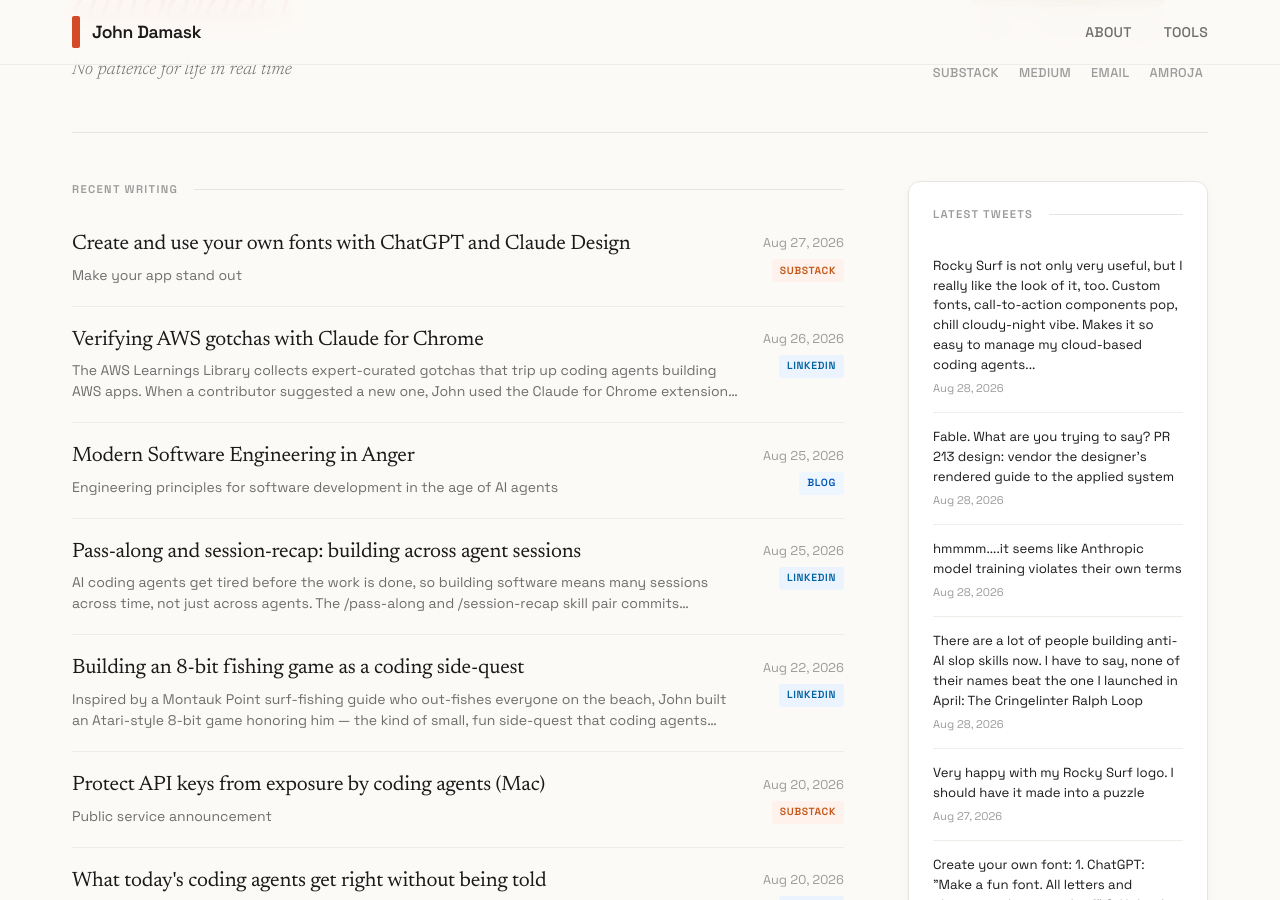
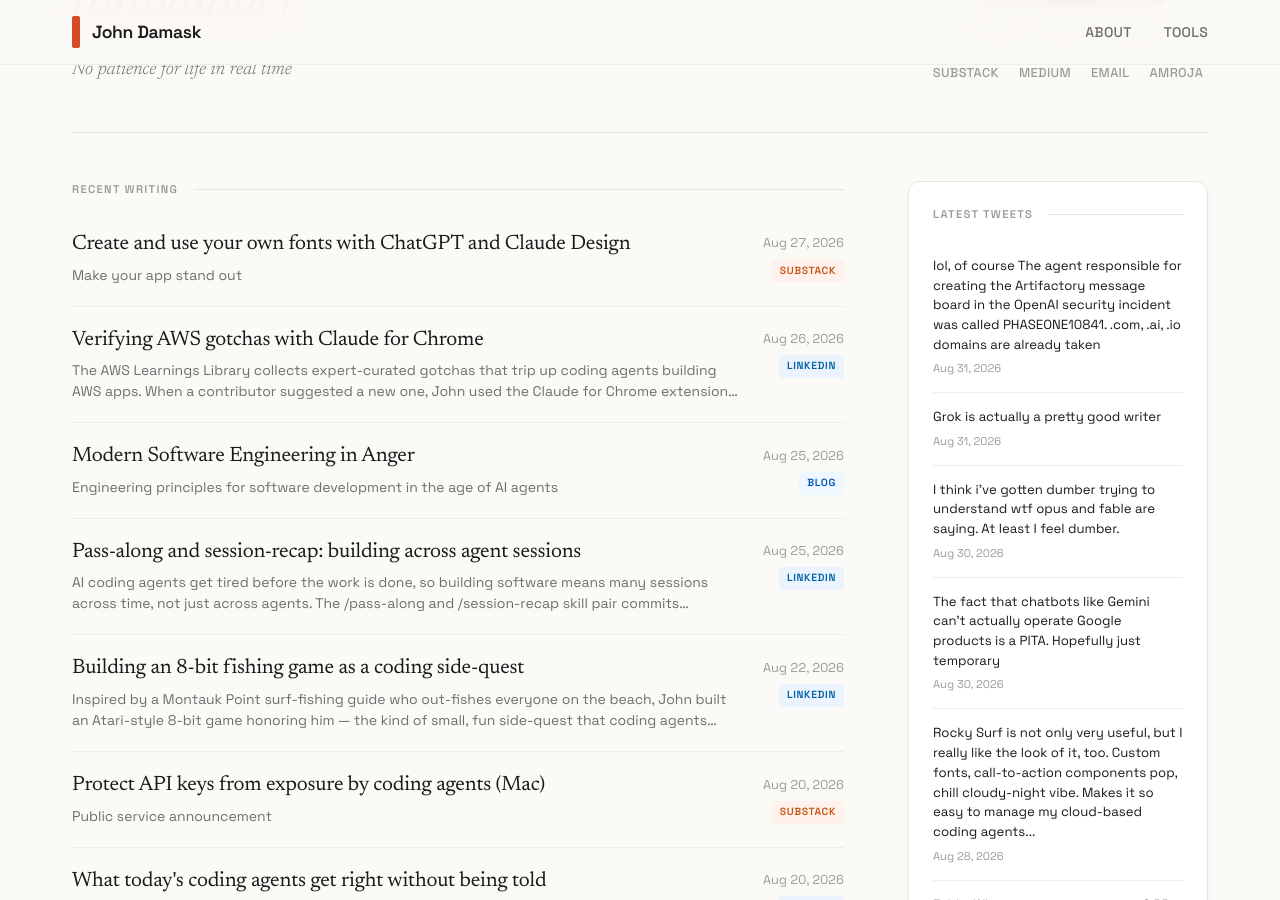
Before and after one commit to jbdamask/jbdamask.github.io, a Jekyll site: the page built from index.html, in a window 1280 px wide and 900 px high, scrolled down 362 px. Built offline with Jekyll 4.4.1, drawn with Linux system fonts in a browser that asks for light colours; the list of posts is cut into pages by our own code; some of the changed text lies outside the part shown.

Commit message:
Update Twitter posts

```diff
--- a/_data/twitter-posts.yml
+++ b/_data/twitter-posts.yml
@@ -2,6 +2,37 @@
 # Fetches latest tweets and merges with existing posts
 # Keeps max 150 most recent tweets (LIFO)
 
+- title: lol, of course The agent responsible for creating the Artifactory message
+    board in the OpenAI securi...
+  source: twitter
+  url: https://twitter.com/jbdamask/status/2094399769825124396
+  date: '2026-08-31'
+  excerpt: lol, of course The agent responsible for creating the Artifactory message
+    board in the OpenAI security incident was called PHASEONE10841. .com, .ai, .io
+    domains are already taken
+  image: ''
+- title: Grok is actually a pretty good writer
+  source: twitter
+  url: https://twitter.com/jbdamask/status/2094234139339694258
+  date: '2026-08-31'
+  excerpt: Grok is actually a pretty good writer
+  image: ''
+- title: I think i've gotten dumber trying to understand wtf opus and fable are saying.
+    At least I feel dumbe...
+  source: twitter
+  url: https://twitter.com/jbdamask/status/2094170915475009977
+  date: '2026-08-30'
+  excerpt: I think i've gotten dumber trying to understand wtf opus and fable are
+    saying. At least I feel dumber.
+  image: ''
+- title: The fact that chatbots like Gemini can't actually operate Google products
+    is a PITA. Hopefully just ...
+  source: twitter
+  url: https://twitter.com/jbdamask/status/2094143099853259217
+  date: '2026-08-30'
+  excerpt: The fact that chatbots like Gemini can't actually operate Google products
+    is a PITA. Hopefully just temporary
+  image: ''
 - title: Rocky Surf is not only very useful, but I really like the look of it, too.
     Custom fonts, call-to-act...
   source: twitter
@@ -1155,34 +1186,3 @@
     before running the command you want to track. When ready, say "stop tracking"
     and you'll get a nice breakdown.
   image: https://pbs.twimg.com/news_img/2030660997174755328/diUqUxgz?format=jpg&name=orig
-- title: Yea ok, so remember to bump Opus 4.6 back up to "high" after it was downgraded
-    to "medium" with rece...
-  source: twitter
-  url: https://twitter.com/jbdamask/status/2030343333042704466
-  date: '2026-03-07'
-  excerpt: Yea ok, so remember to bump Opus 4.6 back up to "high" after it was downgraded
-    to "medium" with recent CC update.
-  image: ''
-- title: We’re going to see more and more small companies like Team Cherry (makers
-    of Hollow Knight). But the...
-  source: twitter
-  url: https://twitter.com/jbdamask/status/2030329190243790970
-  date: '2026-03-07'
-  excerpt: We’re going to see more and more small companies like Team Cherry (makers
-    of Hollow Knight). But they’ll be in all industries, not just gaming.
-  image: ''
-- title: The concept of “moats” is going to disappear in software. You’ll have production
-    studios like in Hol...
-  source: twitter
-  url: https://twitter.com/jbdamask/status/2030128252925194498
-  date: '2026-03-07'
-  excerpt: The concept of “moats” is going to disappear in software. You’ll have production
-    studios like in Hollywood or record companies. But software will rise based on
-    its art. There are no “moats” in music -...
-  image: ''
-- title: 'Now I Get It! Update: Added LaTeX to the rendered web pages!'
-  source: twitter
-  url: https://twitter.com/jbdamask/status/2030096287761138037
-  date: '2026-03-07'
-  excerpt: 'Now I Get It! Update: Added LaTeX to the rendered web pages!'
-  image: ''
```
